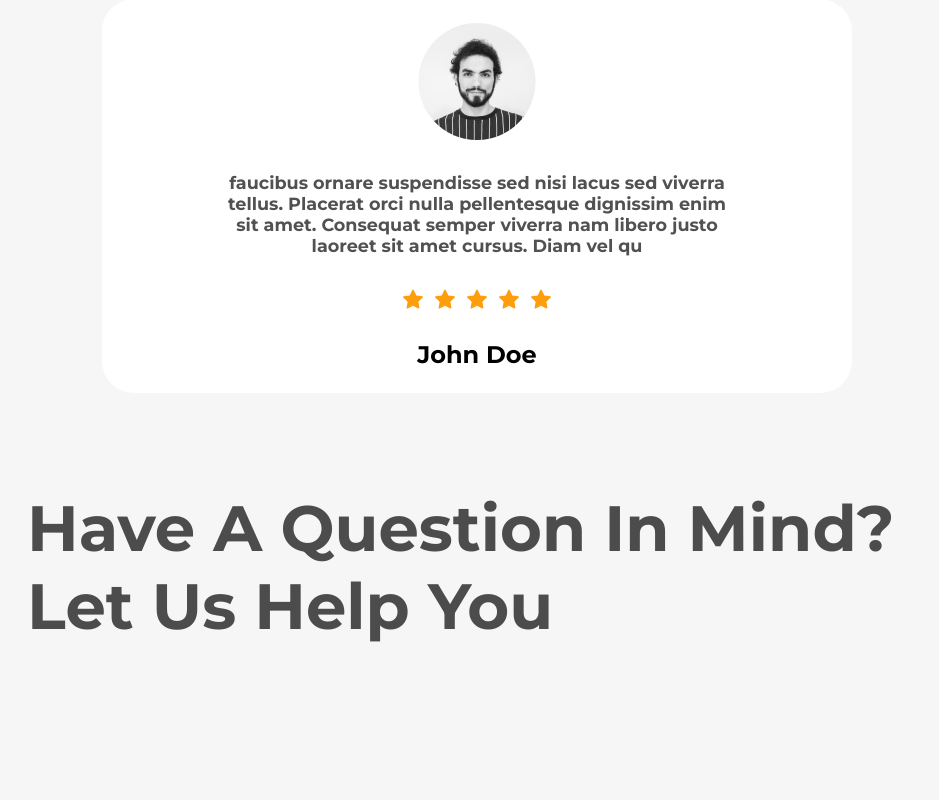
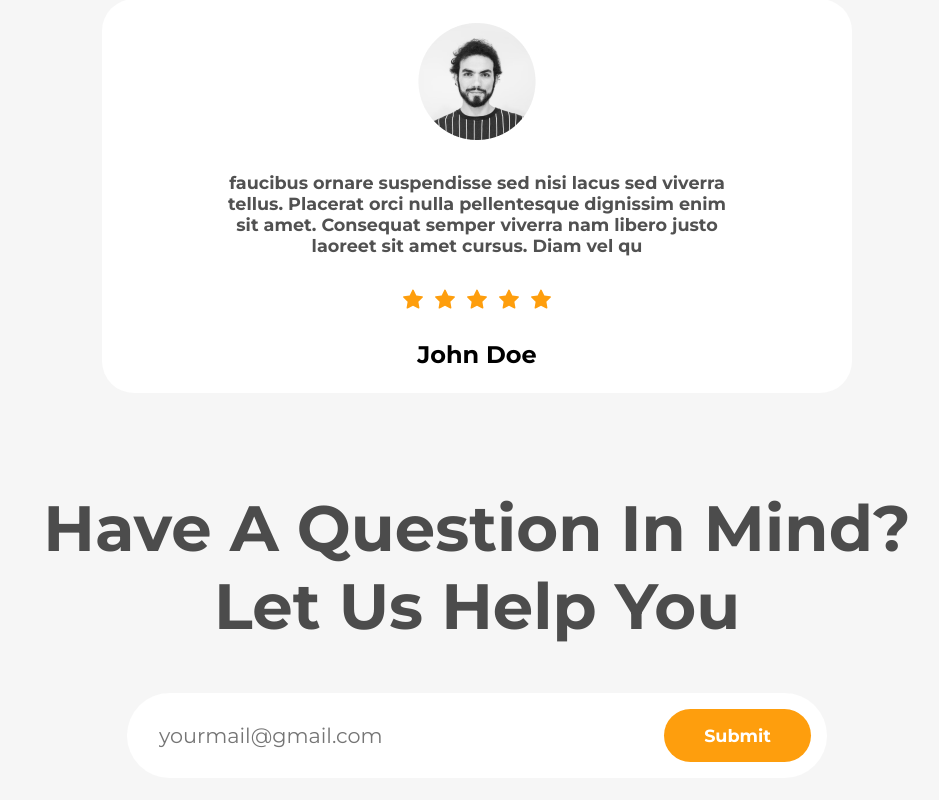
Before and after one commit to zhivaroopan/react-restaurant-landing-page, a React (Create React App) app: page / in a window 1280 px wide. Shown: the part 3615-4415 px from the top of the page, without its empty margins (163-1102 px from the left). Before the commit the page ends 4356 px from the top, so only its background shows below. Built offline with nearby package versions, Linux system fonts and the light colour scheme.

Commit message:
contact addition

```diff
--- a/src/components/Contact.js
+++ b/src/components/Contact.js
@@ -3,7 +3,12 @@
 const Contact = () => {
   return (
     <div className="contact-page-wrapper">
-        <h1 className="primary-heading"> Have A Question In Mind? Let Us Help You</h1>
+        <h1 className="primary-heading"> Have A Question In Mind?</h1>
+        <h1 className="primary-heading"> Let Us Help You</h1>
+        <div className="contact-form-container">
+            <input type="text" placeholder="yourmail@gmail.com" />
+            <button className="secondary-button">Submit</button>
+        </div>
     </div>
   );
 };
```
